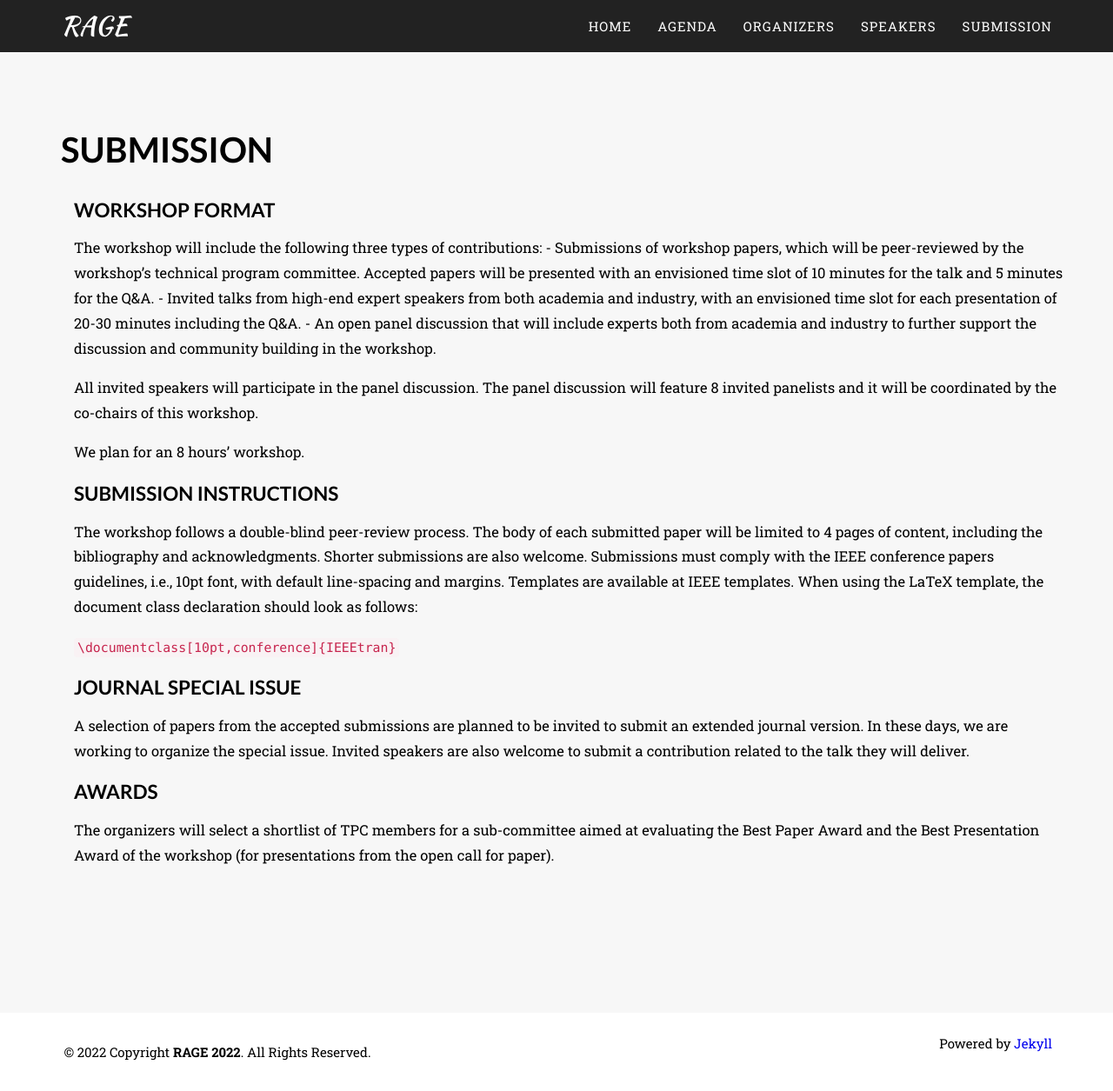
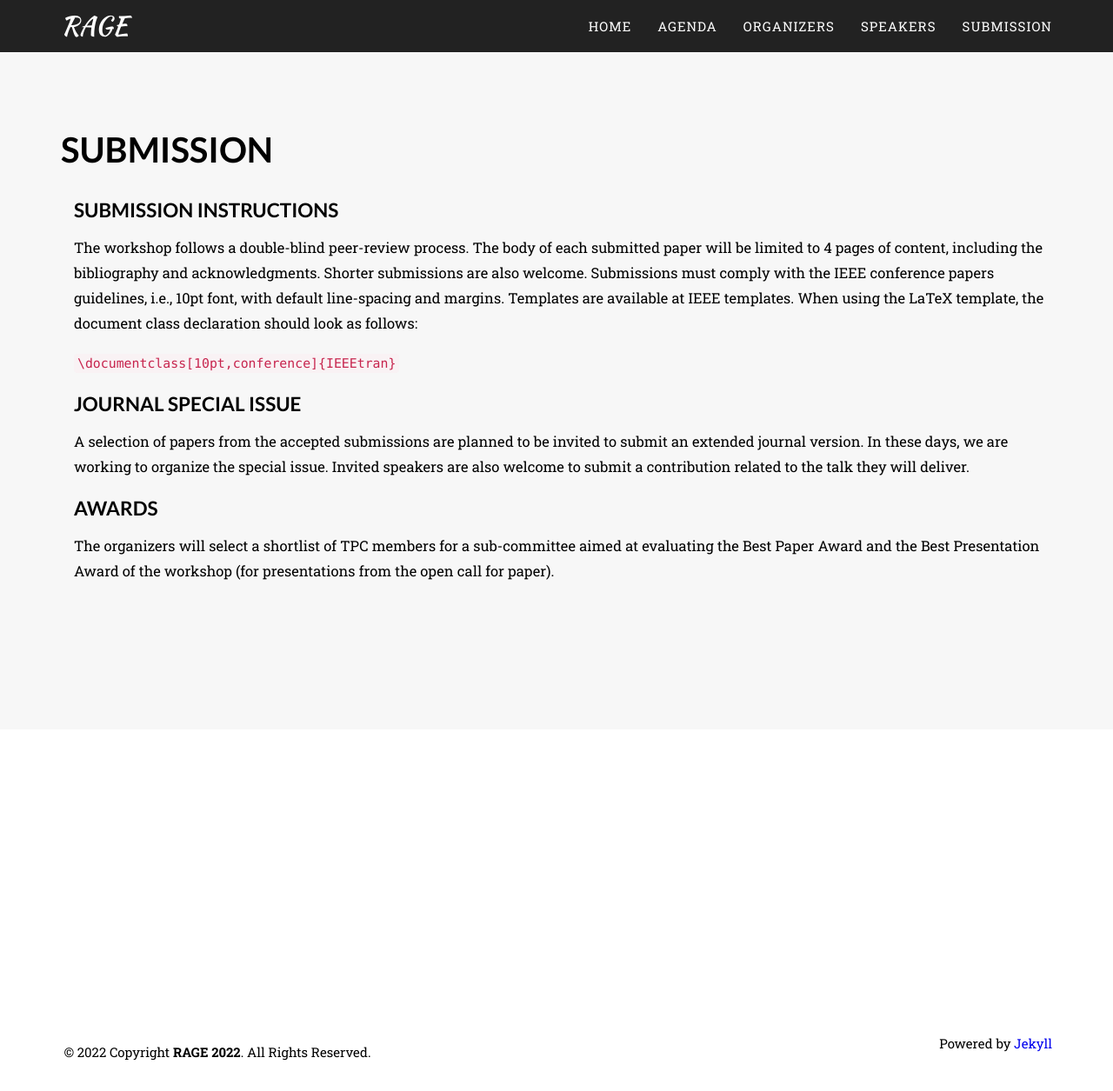
Before and after one commit to rage2022/rage2022.github.io, a Jekyll site: the page built from submission.markdown, in a window 1280 px wide and 1255 px high. Shown: the whole window at 87% size. Built offline with Jekyll 4.4.1, drawn with Linux system fonts in a browser that asks for light colours; some web fonts are replaced.

Commit message:
Update submission.markdown

```diff
--- a/submission.markdown
+++ b/submission.markdown
@@ -3,16 +3,6 @@ layout: page
 title: Submission
 permalink: /submission/
 ---
-
-## Workshop format
-The workshop will include the following three types of contributions:
-    - Submissions of workshop papers, which will be peer-reviewed by the workshop’s technical program committee. Accepted papers will be presented with an envisioned time slot of 10 minutes for the talk and 5 minutes for the Q&A.
-    - Invited talks from high-end expert speakers from both academia and industry, with an envisioned time slot for each presentation of 20-30 minutes including the Q&A.
-    - An open panel discussion that will include experts both from academia and industry to further support the discussion and community building in the workshop.
-
-All invited speakers will participate in the panel discussion. The panel discussion will feature 8 invited panelists and it will be coordinated by the co-chairs of this workshop.
-
-We plan for an 8 hours’ workshop.
 
 ## Submission Instructions
 
```
